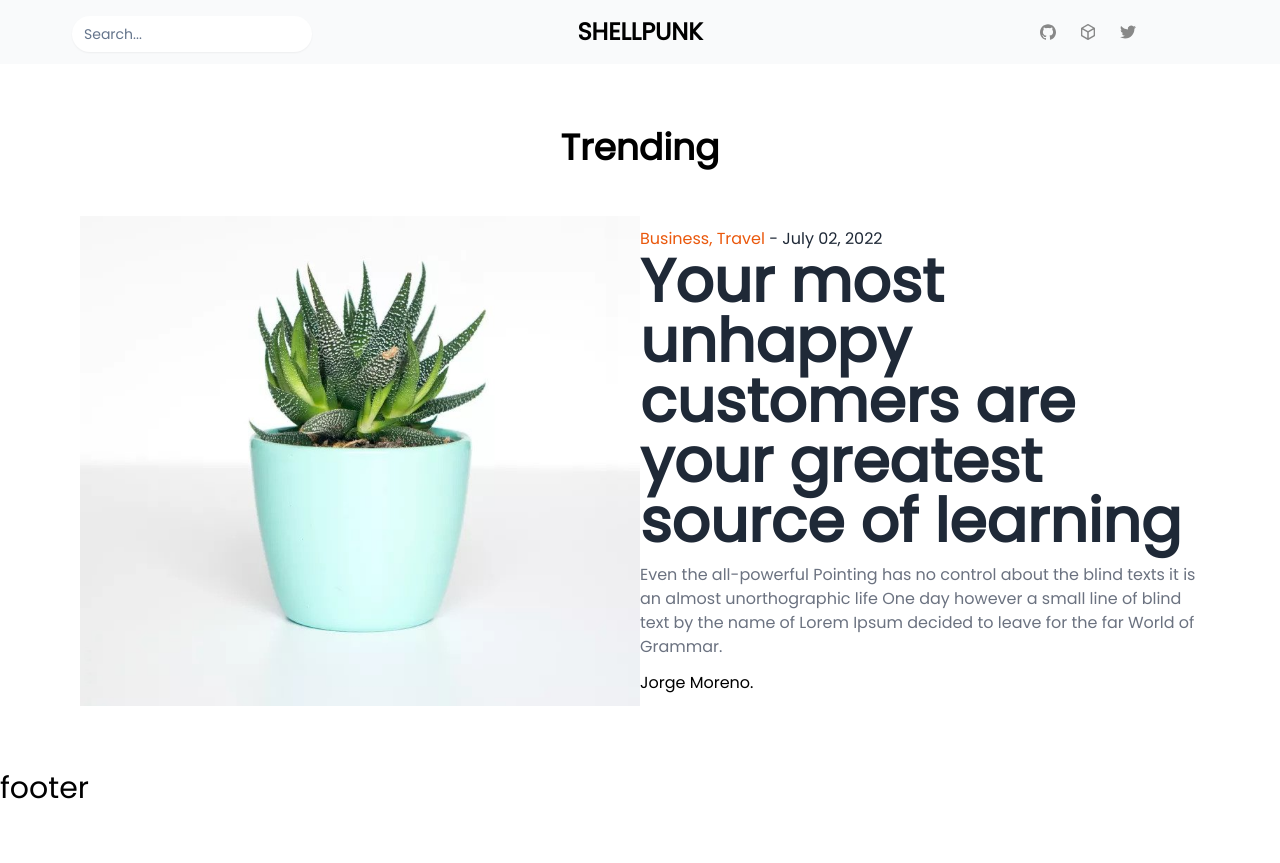
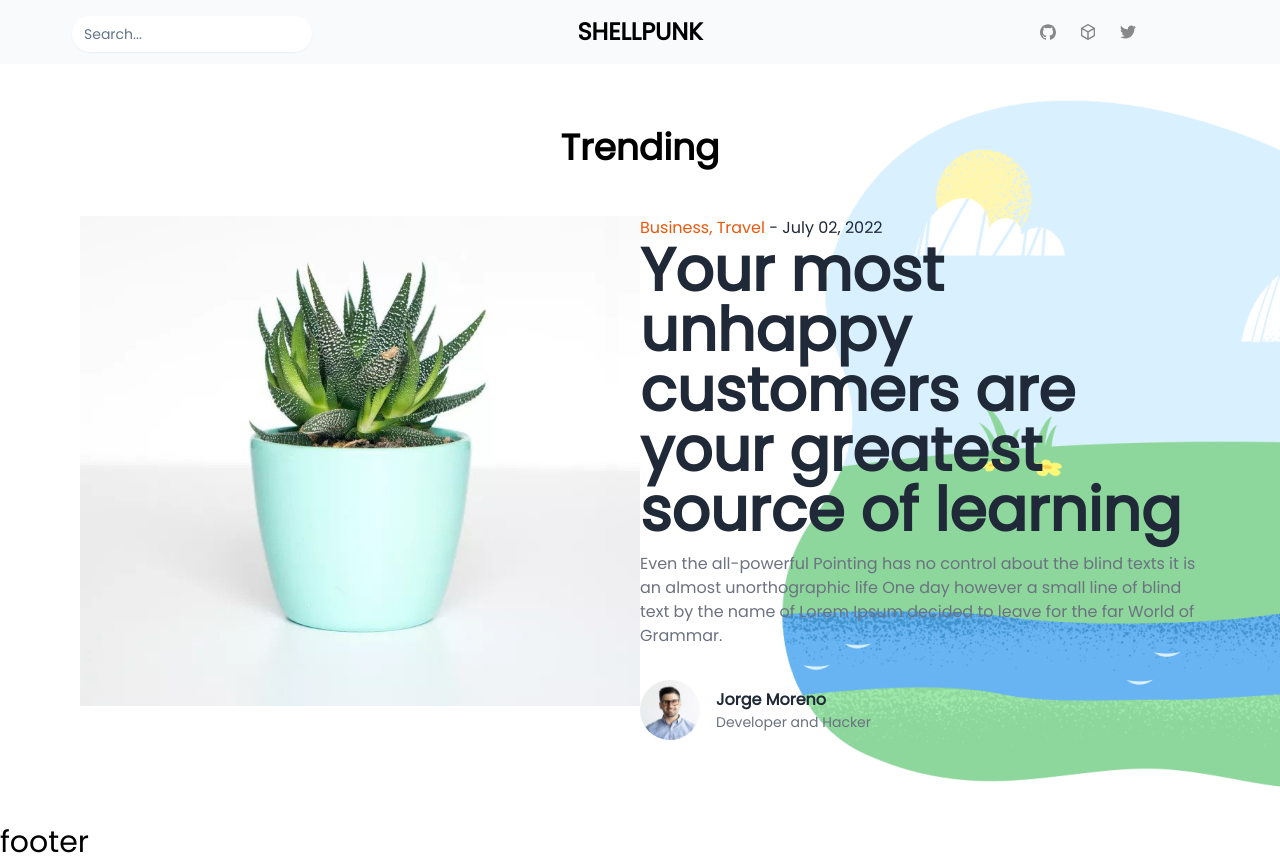
Before and after one commit to Jorg3Moreno/next_blog, a Next.js app: page / in a window 1280 px wide. Before the commit the page ends 809 px from the top, so only its background shows below. Built offline with nearby package versions, Linux system fonts and the light colour scheme.

Commit message:
added Author component

```diff
--- /dev/null
+++ b/components/_child/author.js
@@ -0,0 +1,22 @@
+import Image from "next/image"
+import Link from "next/link"
+
+export default function author() {
+  return (
+    <div className="author flex py-5">
+      <Image
+        src={"/images/author/author1.jpg"}
+        width={60}
+        height={60}
+        alt="image author"
+        className="rounded-full"
+      />
+      <div className="flex flex-col justify-center px-4">
+        <Link href={"/"} className="font-bold text-gray-800 hover:text-gray-600">
+          Jorge Moreno
+        </Link>
+        <span className="text-sm text-gray-500">Developer and Hacker</span>
+      </div>
+    </div>
+  )
+}
--- a/components/section1.js
+++ b/components/section1.js
@@ -1,9 +1,16 @@
 import Link from "next/link"
 import Image from "next/image"
 
+import Author from "./_child/author"
+
 export default function section1() {
+  const bg = {
+    background: "url('/images/banner.png') no-repeat",
+    backgroundPosition: "right"
+  }
+
   return (
-    <section className="py-16">
+    <section className="py-16" style={bg}>
       <div className="container mx-auto md:px-20">
         <h1 className="font-bold text-4xl pb-12 text-center">
           Trending
@@ -40,7 +47,7 @@
             Even the all-powerful Pointing has no control about the blind texts it is an almost unorthographic life One day however a small line of blind
             text by the name of Lorem Ipsum decided to leave for the far World of Grammar.
           </p>
-          <h1>Jorge Moreno.</h1>
+          <Author />
         </div>
       </div>
     </div>
```
